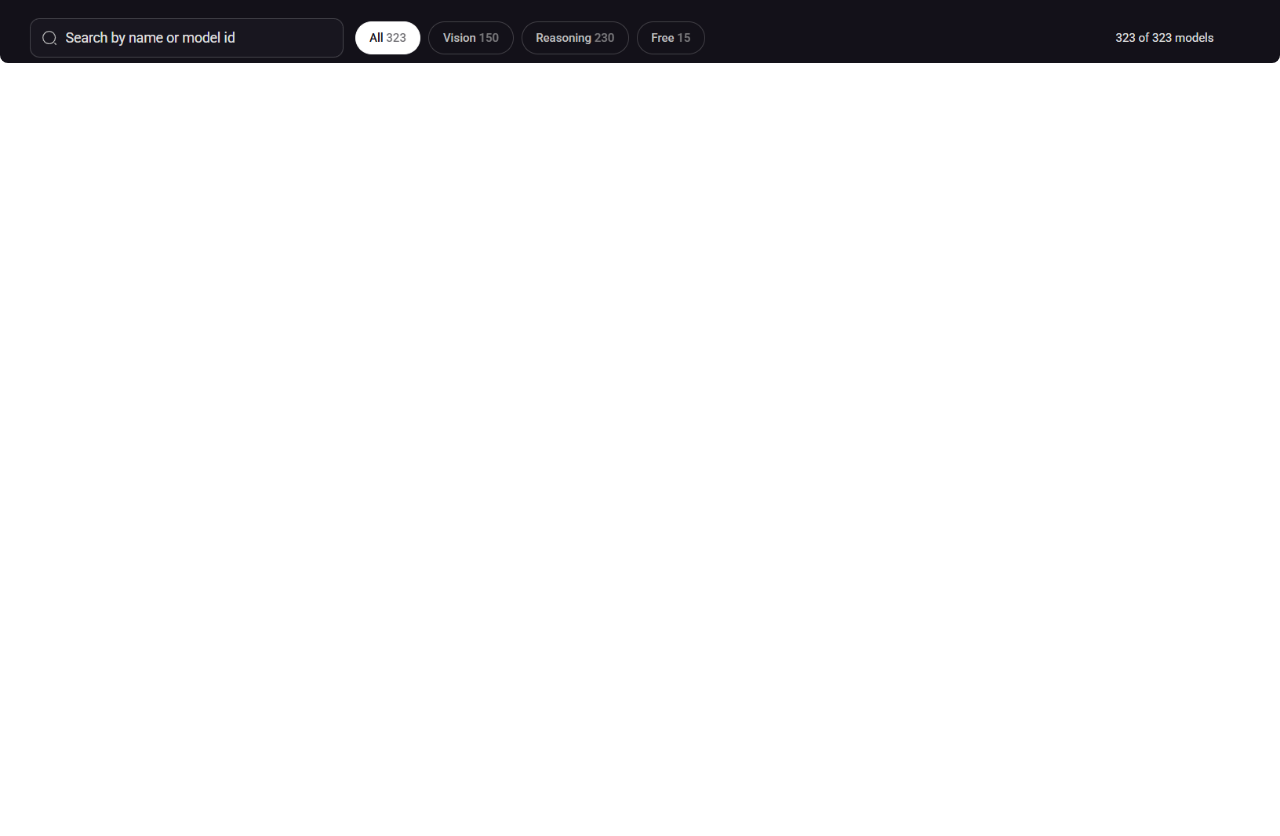
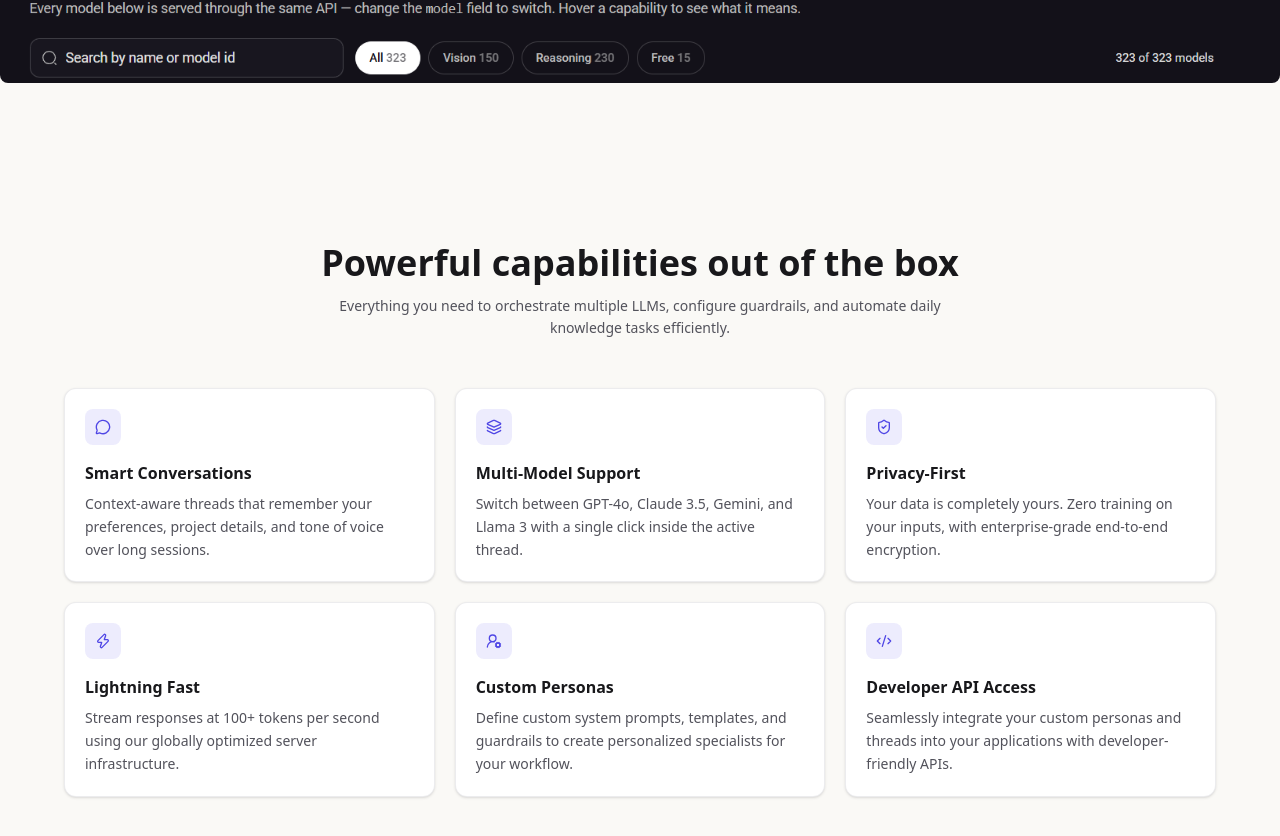
Before and after one commit to PraptiH/EchoGpt, a Next.js app: page / in a window 1280 px wide. Shown: the part 990-1826 px from the top of the page. Before the commit the page ends 1053 px from the top, so only its background shows below. Built offline with nearby package versions, Linux system fonts and the light colour scheme.

Commit message:
Add CapabilitiesSection component and integrate into Home: Introduced CapabilitiesSection to showcase features, updated Home component to include it, added capabilities data, and installed lucide-react for icons.

```diff
--- a/app/page.tsx
+++ b/app/page.tsx
@@ -1,3 +1,4 @@
+import CapabilitiesSection from "@/components/sections/CapabilitiesSection";
 import HeroSection from "@/components/sections/HeroSection";
 import Image from "next/image";
 
@@ -5,6 +6,7 @@ export default function Home() {
   return (
     <div className="flex flex-col flex-1 items-center justify-center font-sans">
       <HeroSection/>
+      <CapabilitiesSection/>
     </div>
   );
 }
--- /dev/null
+++ b/components/sections/CapabilitiesSection.tsx
@@ -0,0 +1,34 @@
+import { capabilities } from "@/data/capabilities";
+
+export default function CapabilitiesSection() {
+    return (
+        <section className="bg-linear w-full px-6 py-20">
+            <div className="mx-auto max-w-6xl">
+                <div className="mx-auto mb-12 max-w-2xl space-y-3 text-center">
+                    <h2 className="text-3xl font-bold text-ink md:text-4xl">Powerful capabilities out of the box</h2>
+                    <p className="text-sm leading-relaxed text-muted">Everything you need to orchestrate multiple LLMs, configure guardrails, and automate daily knowledge tasks efficiently.</p>
+                </div>
+
+                <div className="grid grid-cols-1 gap-5 md:grid-cols-2 lg:grid-cols-3">
+                    {
+                        capabilities.map((capability) => {
+                            const Icon = capability.icon
+                            return (
+                                <div
+                                    key={capability.title}
+                                    className="rounded-xl border border-line/70 bg-white p-5 shadow-sm transition-shadow hover:shadow-md cursor-pointer"
+                                >
+                                    <div className="mb-4 flex size-9 items-center justify-center rounded-lg bg-primary/10">
+                                        <Icon className="size-4 text-primary" strokeWidth={2} />
+                                    </div>
+                                    <h4 className="mb-2 text-base font-bold text-ink">{capability.title}</h4>
+                                    <p className="text-sm leading-relaxed text-muted">{capability.description}</p>
+                                </div>
+                            )
+                        })
+                    }
+                </div>
+            </div>
+        </section>
+    );
+}
--- a/components/sections/HeroSection.tsx
+++ b/components/sections/HeroSection.tsx
@@ -3,7 +3,7 @@ import heroDark from "@/public/assets/images/hero-dark.png"
 
 export default function HeroSection() {
     return (
-        <section className="relative flex h-screen w-full flex-col items-center bg-linear py-10">
+        <section className="relative flex w-full flex-col items-center bg-linear py-15">
             <h1 className="text-xs font-bold bg-surface text-primary border border-primary inline-flex items-center justify-center rounded-full px-4 py-2">ECHOGPT FOR DESKTOP & WEB</h1>
 
             <div className="text-center my-5 space-y-3">
--- /dev/null
+++ b/data/capabilities.ts
@@ -0,0 +1,40 @@
+import { MessageCircle, Layers3, ShieldCheck, Zap, UserRoundCog, Code2 } from "lucide-react";
+
+  export const capabilities = [
+    {
+      icon: MessageCircle,
+      title: "Smart Conversations",
+      description:
+        "Context-aware threads that remember your preferences, project details, and tone of voice over long sessions.",
+    },
+    {
+      icon: Layers3,
+      title: "Multi-Model Support",
+      description:
+        "Switch between GPT-4o, Claude 3.5, Gemini, and Llama 3 with a single click inside the active thread.",
+    },
+    {
+      icon: ShieldCheck,
+      title: "Privacy-First",
+      description:
+        "Your data is completely yours. Zero training on your inputs, with enterprise-grade end-to-end encryption.",
+    },
+    {
+      icon: Zap,
+      title: "Lightning Fast",
+      description:
+        "Stream responses at 100+ tokens per second using our globally optimized server infrastructure.",
+    },
+    {
+      icon: UserRoundCog,
+      title: "Custom Personas",
+      description:
+        "Define custom system prompts, templates, and guardrails to create personalized specialists for your workflow.",
+    },
+    {
+      icon: Code2,
+      title: "Developer API Access",
+      description:
+        "Seamlessly integrate your custom personas and threads into your applications with developer-friendly APIs.",
+    },
+  ];
--- a/package.json
+++ b/package.json
@@ -9,6 +9,7 @@
     "lint": "eslint"
   },
   "dependencies": {
+    "lucide-react": "^1.48.0",
     "next": "16.3.6",
     "react": "19.2.8",
     "react-dom": "19.2.8"
```
Also changed, not shown: 1 other file (tests, documents, lock files or other folders).
